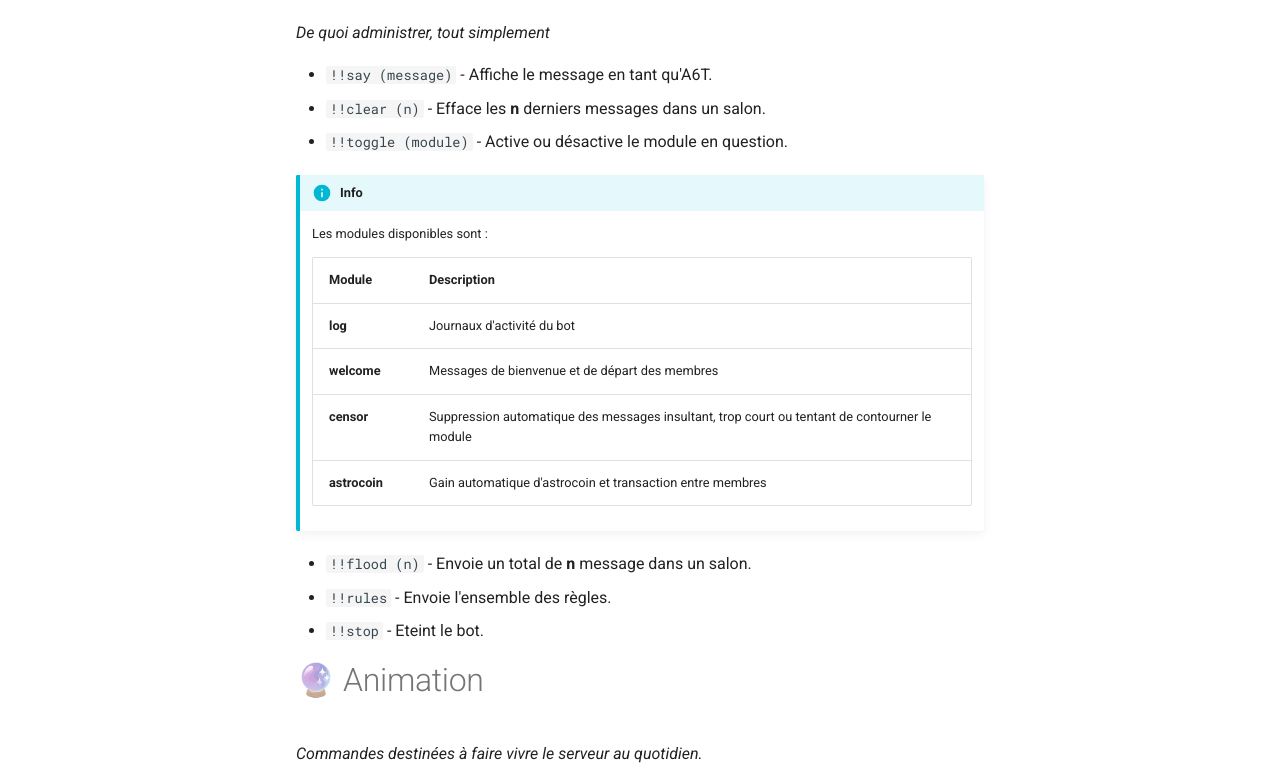
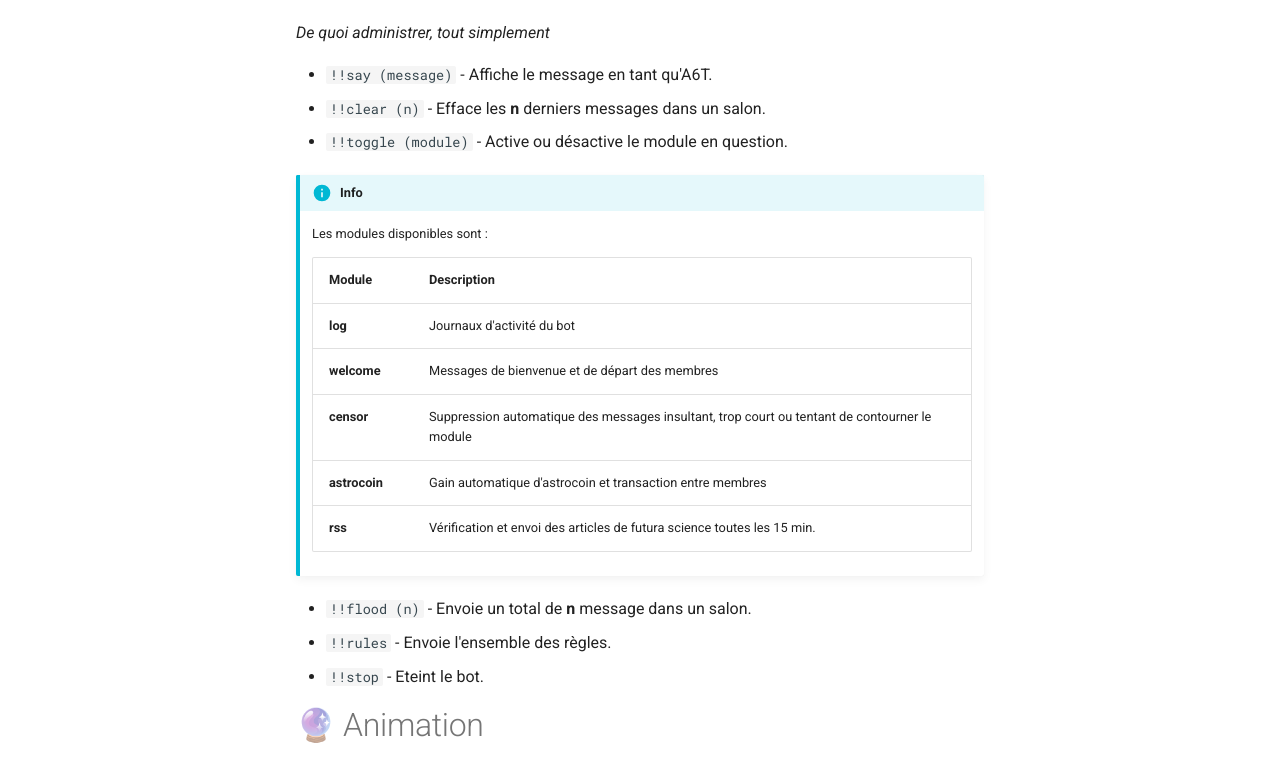
Before and after one commit to Shaorii/a6t-help, a plain HTML site: page admin-commands/index.html in a window 1280 px wide. Shown: the part 281-1061 px from the top of the page. Drawn offline with Linux system fonts and the light colour scheme.

Commit message:
Ajout du module rss

```diff
--- a/admin-commands/index.html
+++ b/admin-commands/index.html
@@ -295,6 +295,10 @@
 <td><strong>astrocoin</strong></td>
 <td>Gain automatique d'astrocoin et transaction entre membres</td>
 </tr>
+<tr>
+<td><strong>rss</strong></td>
+<td>Vérification et envoi des articles de futura science toutes les 15 min.</td>
+</tr>
 </tbody>
 </table>
 </div>
```
Also changed, not shown: search/search_index.json (+1 -1 lines), 1 other file.
